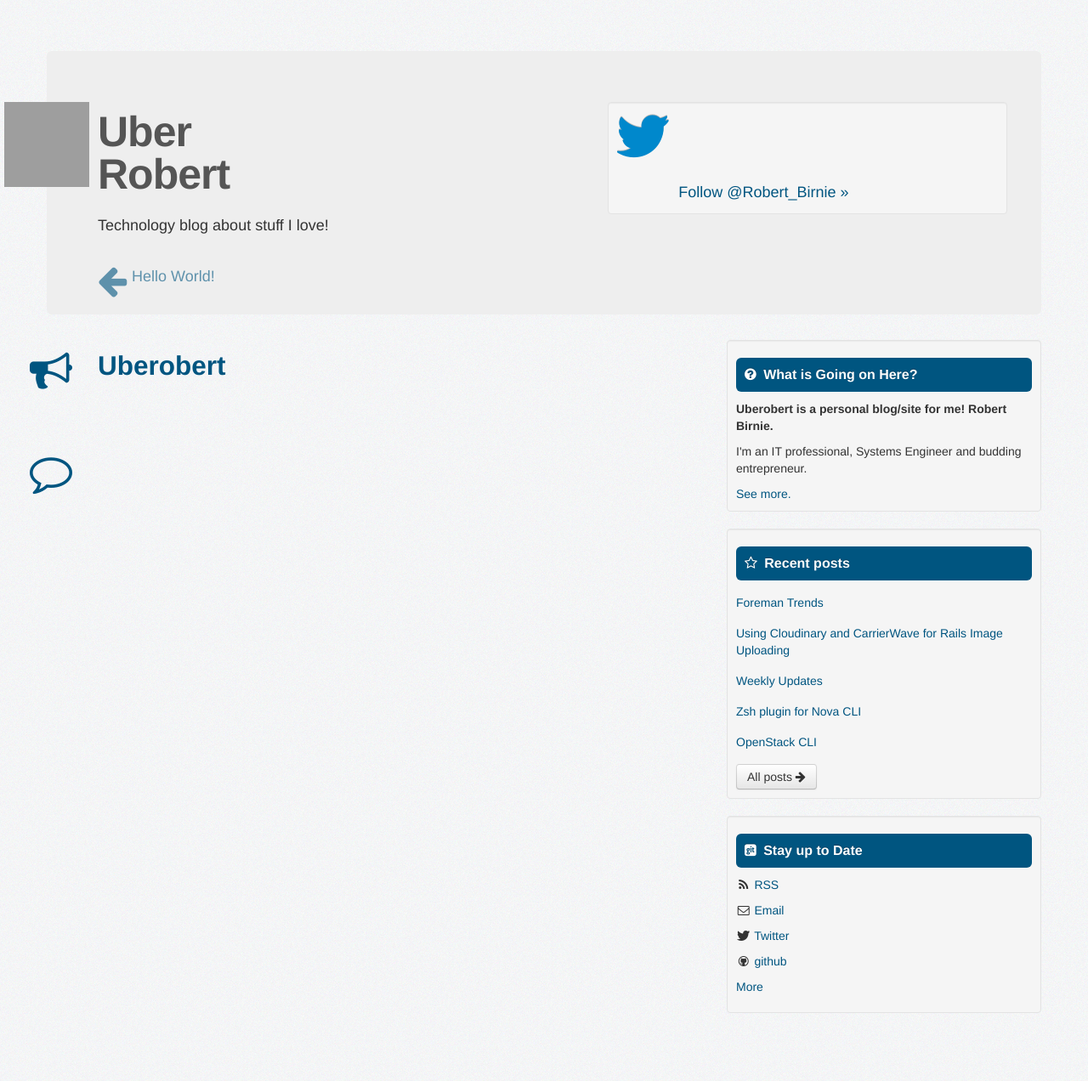
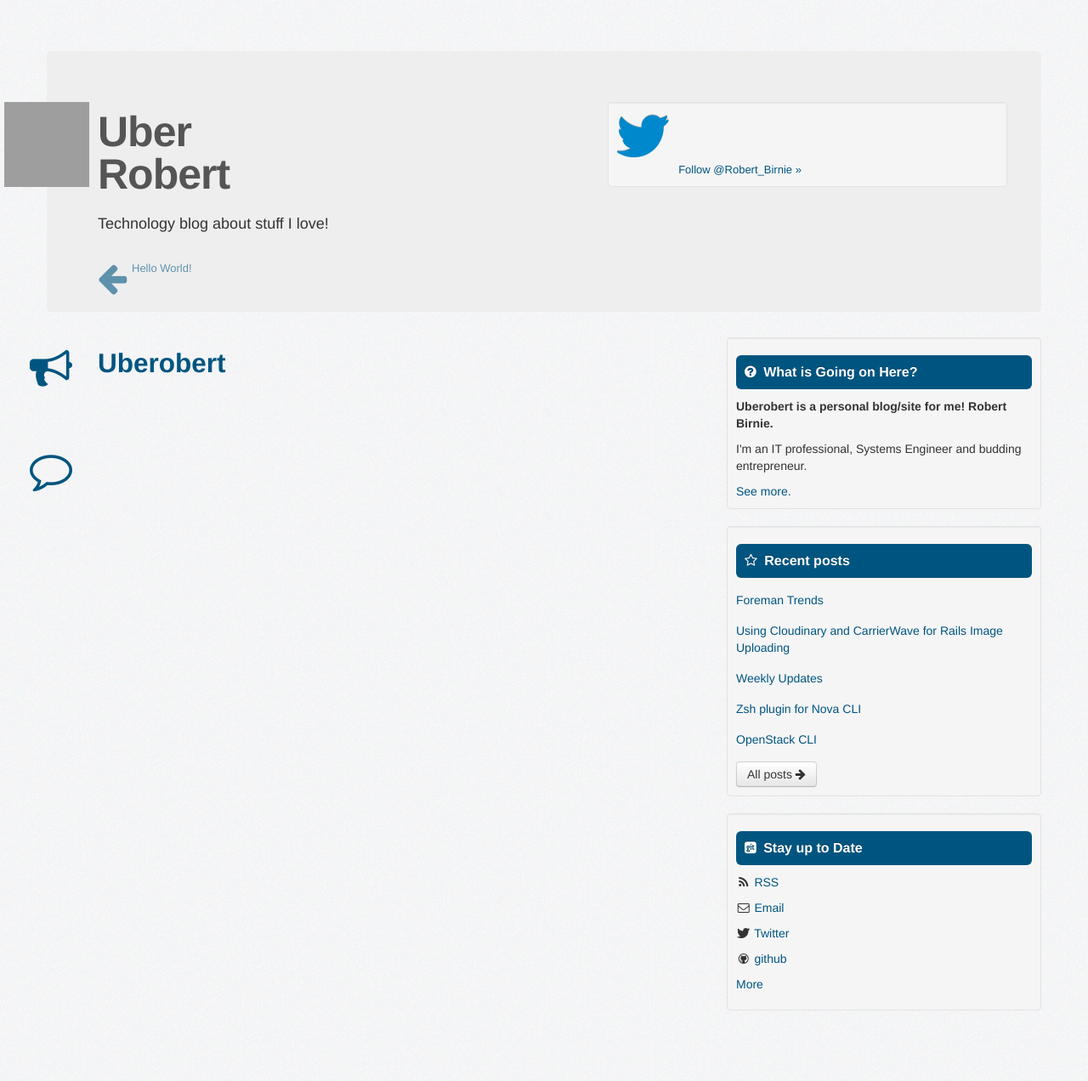
Before and after one commit to rbirnie/uberobert.com, a Jekyll site: the page built from index.html, in a window 1280 px wide. Shown: the whole page at 85% size. Built offline with Jekyll 4.4.1, drawn with Linux system fonts in a browser that asks for light colours; nearby versions of some CDN libraries; Markdown is read by kramdown in place of the engine named in the settings; comment, search, counter and statistics services are not loaded; grey boxes are pictures that could not be loaded.

Commit message:
css changes

```diff
--- a/assets/css/main.css
+++ b/assets/css/main.css
@@ -47,6 +47,16 @@ body {
 
 .hero-unit {
     padding:60px 60px 80px;
+    font-size: 13px;
+    line-height: 18px;
+    color: #333;
+}
+
+.hero-unit p {
+    font-size: 18px;
+    font-weight: 200;
+    line-height: 27px;
+    color: inherit;
 }
 
 .hero-unit h1 {
@@ -65,7 +75,7 @@ body {
 
 .hero-unit #tweet {
     opacity:0;
-    height:80px;
+    height:60px;
     font-size: 14px;
 }
 
```
